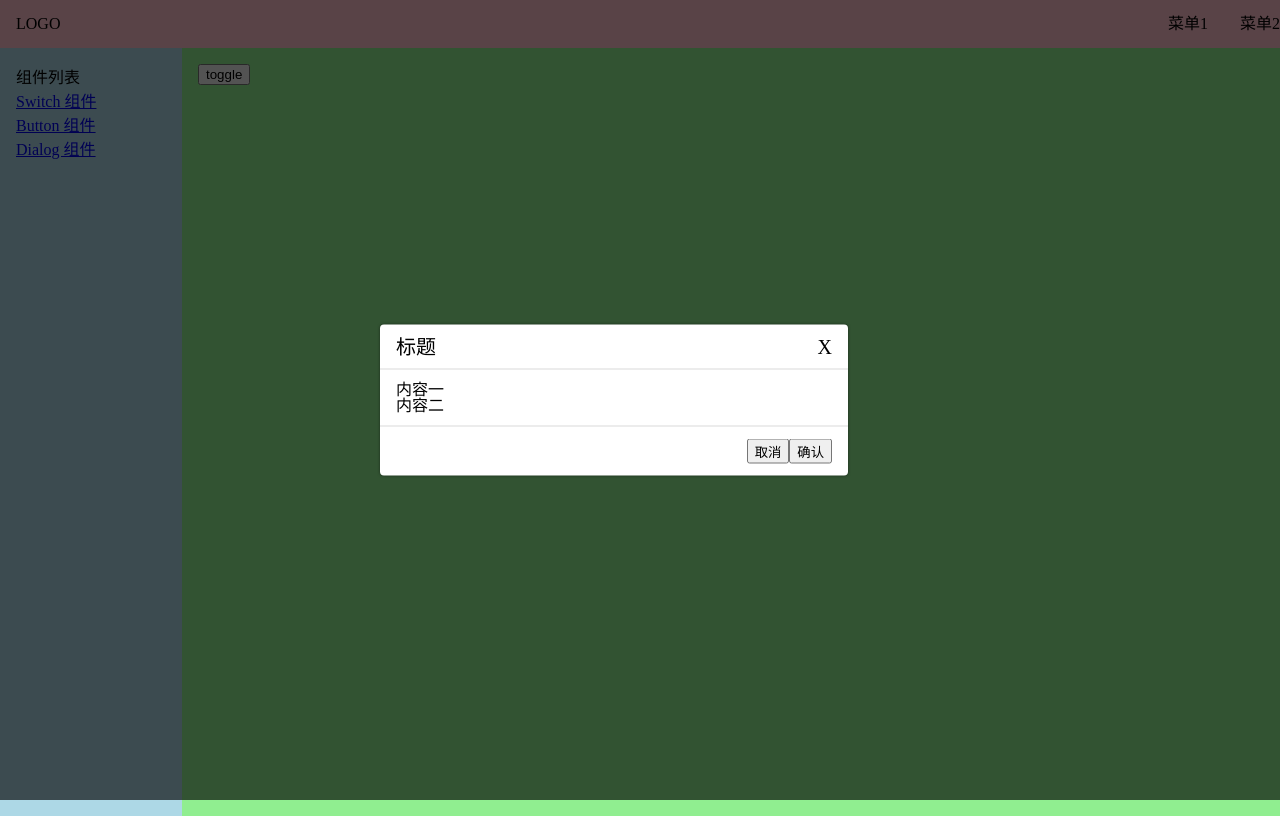
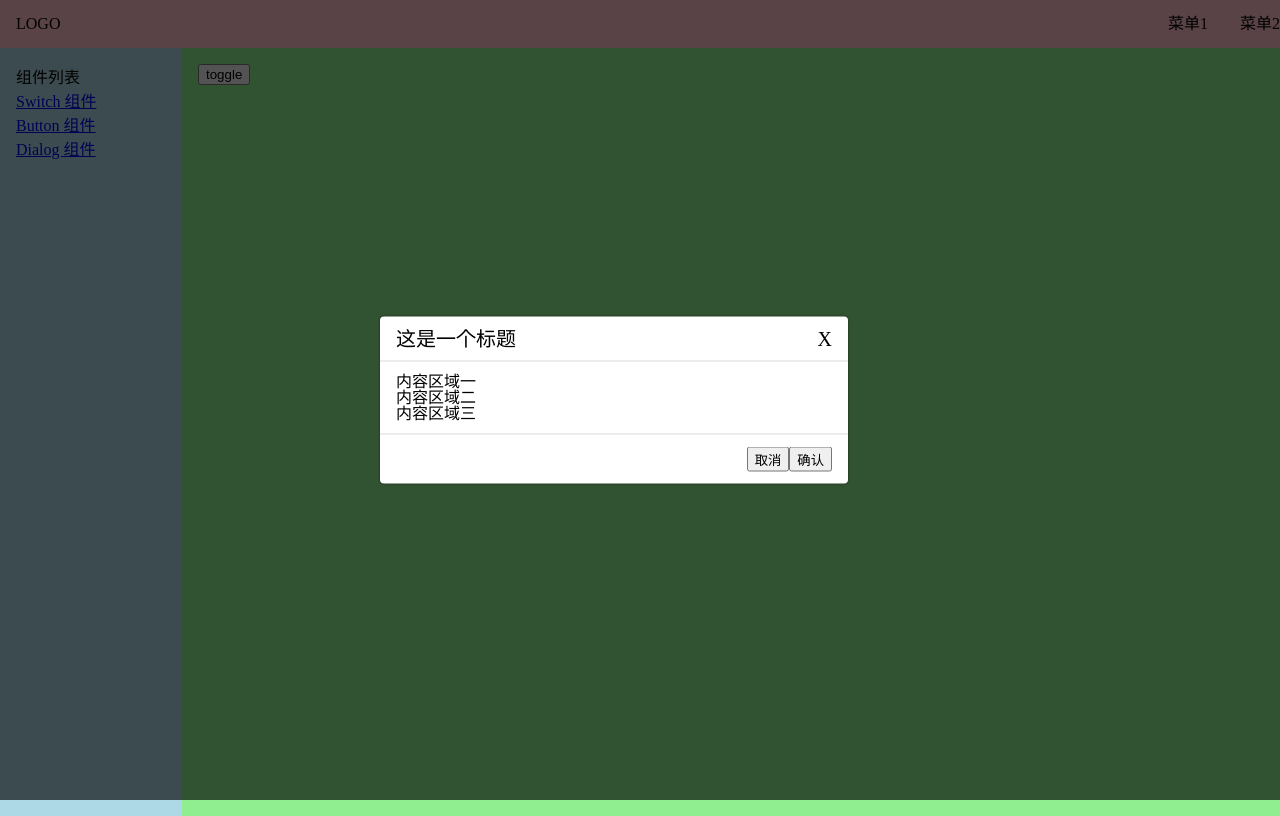
Before and after one commit to yinhaiying/vue3-ts-ui, a Vue app: page /doc/dialog in a window 1280 px wide. Both pictures are taken after a click on the button "toggle". Built offline with nearby package versions, Linux system fonts and the light colour scheme.

Commit message:
实现title,footer,content自定义

```diff
--- a/src/components/DialogDemo.vue
+++ b/src/components/DialogDemo.vue
@@ -1,43 +1,58 @@
 <template>
   <div class="page">
     <Dialog
-      v-model:visibility = "visibility"
-      :close-on-click-modal = "closeOnClickModal" @ok = "onOk" @cancel = "onCancel"></Dialog>
-    <button @click = "toggle">toggle</button>
+      v-model:visibility="visibility"
+      :close-on-click-modal="closeOnClickModal"
+    >
+      <template v-slot:title>
+        <p>
+          这是一个标题
+        </p>
+      </template>
+      <div>
+        <p>内容区域一</p>
+        <p>内容区域二</p>
+        <p>内容区域三</p>
+      </div>
+      <template v-slot:footer>
+          <button @click = "handleCancel">取消</button>
+          <button @click = "handleOk">确认</button>
+      </template>
+    </Dialog>
+    <button @click="toggle">toggle</button>
   </div>
 </template>
 
-<script lang='ts'>
-import {defineComponent,ref} from 'vue'
-import Dialog from "../lib/dialog/Dialog.vue"
+<script lang="ts">
+import { defineComponent, ref } from "vue";
+import Dialog from "../lib/dialog/Dialog.vue";
 export default defineComponent({
-  name:'',
+  name: "",
   components: {
-      Dialog
+    Dialog,
   },
   props: {},
-  setup(){
+  setup() {
     const visibility = ref(false);
     const closeOnClickModal = ref(true);
     const toggle = () => {
       visibility.value = !visibility.value;
-    }
+    };
 
-    const onOk = () => {
-       visibility.value = false;
-    }
-    const onCancel = () => {
+    const handleOk = () => {
       visibility.value = false;
-    }
+    };
+    const handleCancel = () => {
+      visibility.value = false;
+    };
     return {
       visibility,
       toggle,
       closeOnClickModal,
-      onOk,
-      onCancel
-    }
-  }
-})
+      handleOk,
+      handleCancel,
+    };
+  },
+});
 </script>
-<style lang="scss" scoped>
-</style>
+<style lang="scss" scoped></style>
--- a/src/lib/dialog/Dialog.vue
+++ b/src/lib/dialog/Dialog.vue
@@ -5,16 +5,19 @@
     <!-- 内容区域 -->
     <div class="dialog-wrapper">
       <div class="dailog-content">
-        <header>标题
+        <header>
+          <slot name = "title">
+              <span class = "sea-dialog-title">
+                {{ title }}
+              </span>
+          </slot>
           <span @click = "handleClose">X</span>
         </header>
         <main>
-          <p>内容一</p>
-          <p>内容二</p>
+          <slot name = "default"></slot>
         </main>
         <footer>
-          <button @click = "handleCancel">取消</button>
-          <button @click = "handleOk">确认</button>
+          <slot name = "footer"></slot>
         </footer>
       </div>
     </div>
@@ -31,6 +34,10 @@ export default defineComponent({
     closeOnClickModal:{
       type:Boolean,
       deafult:true
+    },
+    title:{
+      type:String,
+      default:"标题"
     }
   },
   setup(props,context) {
@@ -43,18 +50,9 @@ export default defineComponent({
        handleClose();
      }
    }
-
-   const handleCancel = () => {
-     context.emit("cancel");
-   }
-   const handleOk = () => {
-     context.emit("ok");
-   }
    return {
      handleClose,
      onClickModal,
-     handleCancel,
-     handleOk
    }
   },
 });
```
